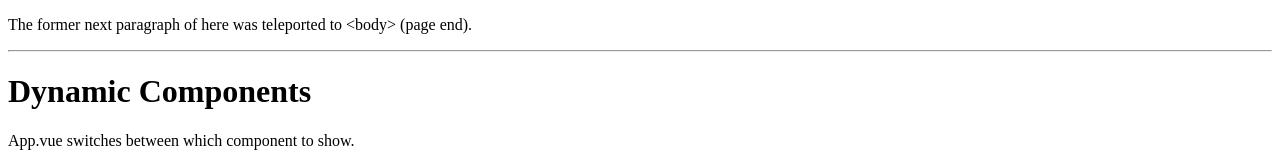
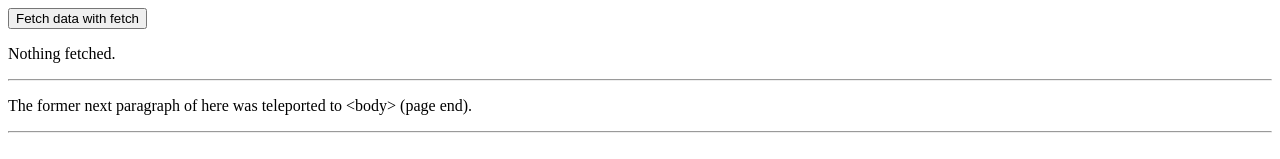
Before and after one commit to vasconcelos-giovanni/learning-vue-w3, a Vue app: page / in a window 1280 px wide. Shown: the top 159 px of the page. Built offline with nearby package versions, Linux system fonts and the light colour scheme.

Commit message:
feat(http): make a 'fetch()' with 'await' keyword

```diff
--- a/src/App.vue
+++ b/src/App.vue
@@ -1,4 +1,16 @@
 <template>
+  <div>
+    <button @click="fetchDataWithFetch">Fetch data with fetch</button>
+    <p v-if="fetchedFileWithFetch">
+      {{ fetchedFileWithFetch }}
+    </p>
+    <p v-else>
+      Nothing fetched.
+    </p>
+  </div>
+
+  <hr />
+
   <p>The former next paragraph of here was teleported to &lt;body&gt; (page end).</p>
   <Teleport to="body">
     <hr />
@@ -120,7 +132,8 @@ export default {
       newItem: '',
       items: ['Buy apples', 'Make pizza', 'Mow the lawn'],
       toggleValue: true,
-      teleportP: 'font-weight: bold; color: blue;'
+      teleportP: 'font-weight: bold; color: blue;',
+      fetchedFileWithFetch: null
     }
   },
   methods: {
@@ -136,6 +149,11 @@ export default {
     addItem() {
       this.items.push(this.newItem),
         this.newItem = '';
+    },
+    async fetchDataWithFetch() {
+      let file = await fetch('https://random-data-api.com/api/v2/users');
+      file = await file.json();
+      this.fetchedFileWithFetch = `${file.first_name} ${file.last_name}\'s name was fetched with \"fetch()\" and \"await\".`;
     }
   },
   updated() {
```
